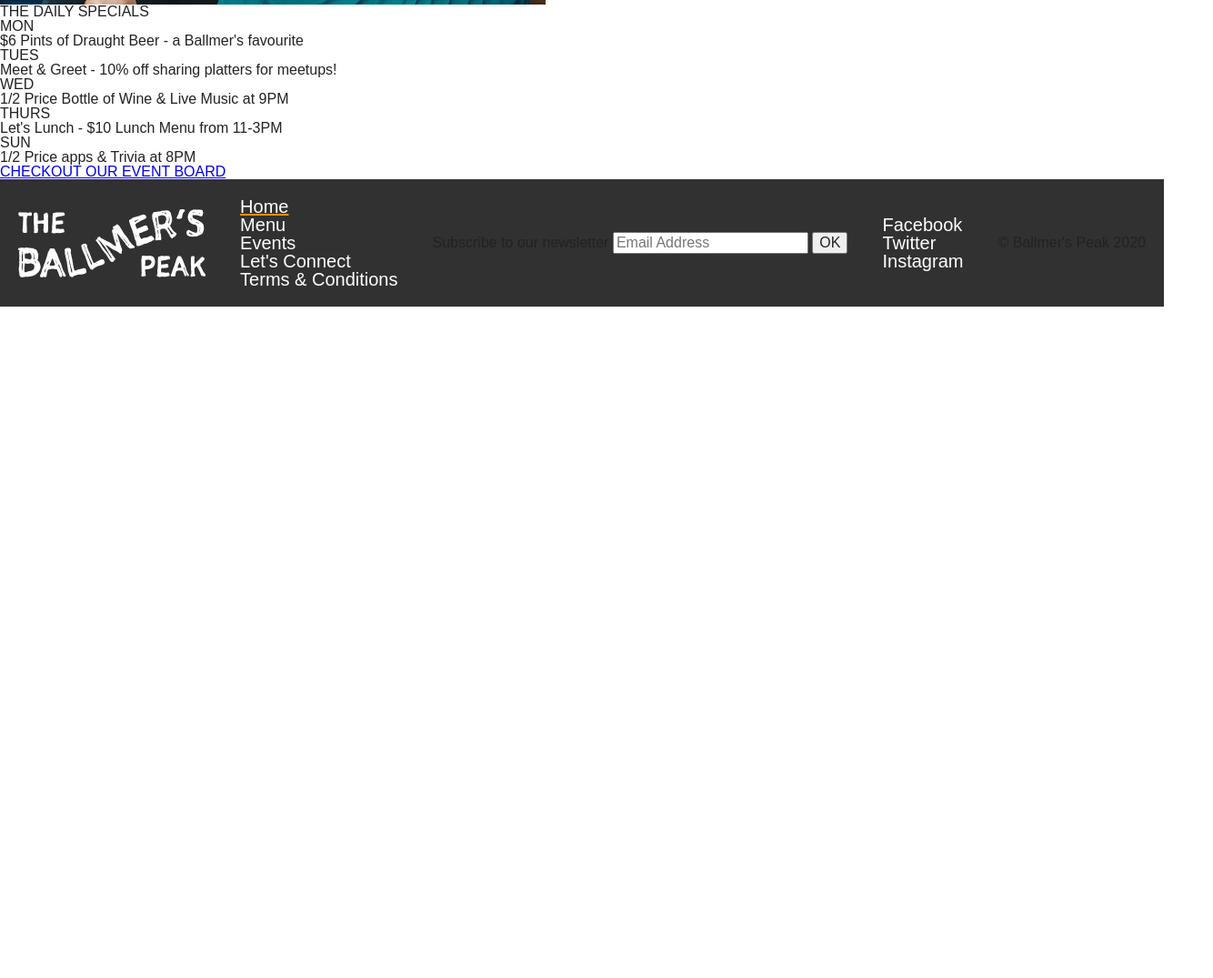
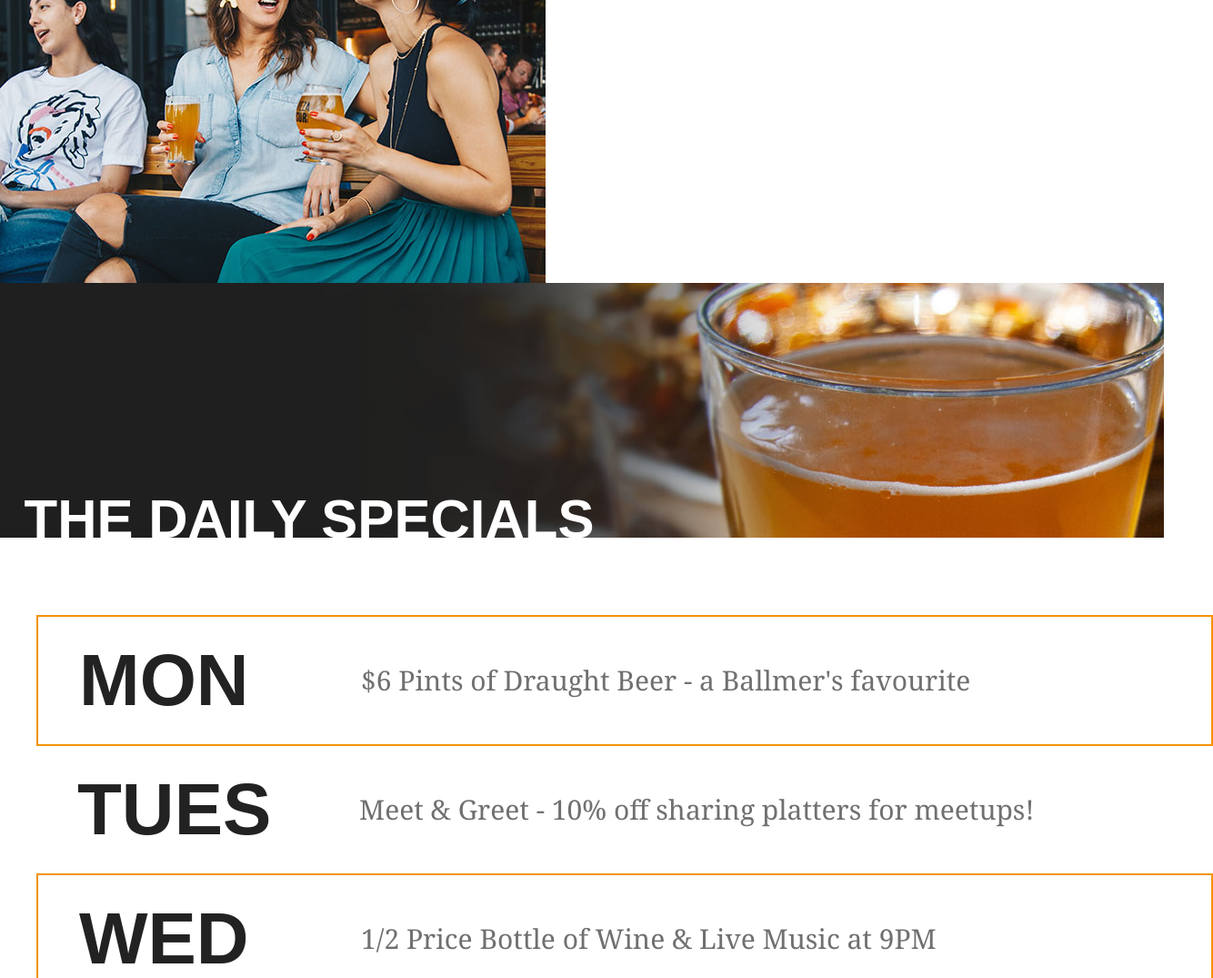
Before and after one commit to selenaelisewells/ballmers-peak, a plain HTML site: page index.html in a window 1280 px wide. Shown: the part 1580-2655 px from the top of the page at 91% size, 1334 px wide, since content can reach past the window. Before the commit the page ends 1917 px from the top, so only its background shows below. Drawn offline with Linux system fonts and the light colour scheme; files whose address does not match are found by name.

Commit message:
add daily specials flex menu

```diff
--- a/css/main.css
+++ b/css/main.css
@@ -125,14 +125,169 @@
 
 /*About Us Styles */
 
+#aboutUs h2 {
+    font-weight: bold;
+    font-size: 60px;
+    margin-top: 140px;
+}
+
+#aboutUs h3 {
+    font-size: 50px;
+    font-family: Georgia, 'Times New Roman', Times, serif;
+    color: #707070;
+}
+
+#aboutUs p {
+    font-size: 30px;
+    font-family: Georgia, 'Times New Roman', Times, serif;
+    color: #707070;
+}
+
+
+/* Styling for daily specials */
+
+#dailySpecials {
+    display: flex;
+    flex-direction: column;
+    justify-content: center;
+    align-items: center;
+}
+
+#dailySpecials ul {
+    display: flex;
+    flex-direction: column;
+    max-width: 1200px;
+    width: 100%;
+    margin-top: 85px;
+    margin-bottom: 85px;
+}
+
+#dailySpecials ul li {
+    display: flex;
+    align-items: center;
+    justify-content: flex-start;
+    width: 100%;
+    padding: 30px 45px;
+}
+
+#dailySpecials ul li:nth-child(odd) {
+    border: 2px solid #F39302;
+}
+
+.headerTitle {
+    font-size: 60px;
+    font-weight: bold;
+    text-transform: uppercase;
+    color: #fff;
+    position: absolute;
+    bottom: -10px;
+    left: calc(50% - 300px);
+    transform: translateX(-50%);
+    /* left: 10%; */
+}
+
+@media (max-width: 1200px) {
+    .headerTitle {
+        left: 50%;
+    }
+}
+
+.imageHeader {
+    position: relative;
+    background-image: url(../images/drink_banner_beer.jpg);
+    height: 280px;
+    width: 100%;
+    background-size: cover;
+}
+
+.specialsTxt {
+    font-size: 30px;
+    font-family: Georgia, 'Times New Roman', Times, serif;
+    color: #707070;
+    padding-left: 30px;
+}
+
+.specialsDay {
+    flex-basis: 280px;
+    flex-grow: 0;
+    flex-grow: 0;
+    text-transform: uppercase;
+    font-size: 80px;
+    font-weight: bold;
+}
+
+#checkoutEvents {
+    display: flex;
+    justify-content: flex-end;
+    width: 1300px;
+    padding: 25px;
+}
+
+#checkoutEvents a {
+    font-size: 30px;
+    color: #707070;
+    font-weight: bold;
+    text-decoration: none;
+}
+
+#checkoutEvents a:hover {
+    color: #F39302;
+}
+
 
 /* Footer Styling */
 
 #mainFooter {
     background-color: #313131;
+    color: #fff;
 }
 
 #footerLogo img {
     height: 75px;
     width: auto;
 }
+
+#mainFooter ul {
+    display: flex;
+    flex-direction: column;
+    justify-content: center;
+    list-style: none;
+}
+
+#mainFooter .navLink {
+    font-size: 15px;
+}
+
+#mainFooter li {
+    padding-top: 10px;
+}
+
+
+/* styling subscribe */
+
+.emailInfo {
+    display: flex;
+    flex-direction: column;
+    flex-wrap: nowrap;
+}
+
+input {
+    background-color: transparent;
+    border-radius: 4px;
+    border-color: #fff;
+    height: 40px;
+    width: 300px;
+    font-weight: bold;
+}
+
+input::placeholder {
+    padding: 20px;
+}
+
+#footerSubscribe button {
+    background-color: #F39302;
+    height: 40px;
+    width: 80px;
+    border-radius: 4px;
+    border-color: #F39302;
+}
--- a/index.html
+++ b/index.html
@@ -65,26 +65,33 @@
             <img src="images/women_beer.jpg" alt="women drinking beer" />
         </section>
         <section id="dailySpecials">
-            <h2>THE DAILY SPECIALS</h2>
+            <div class="imageHeader">
+                <h2 class="headerTitle">THE DAILY SPECIALS</h2>
+            </div>
             <ul>
-                <li>MON
-                    <p class="specialsTxt">$6 Pints of Draught Beer - a Ballmer's favourite</p>
+                <li>
+                    <span class="specialsDay">MON</span>
+                    <span class="specialsTxt">$6 Pints of Draught Beer - a Ballmer's favourite</span>
                 </li>
-                <li>TUES
-                    <p class="specialsTxt">Meet & Greet - 10% off sharing platters for meetups!</p>
+                <li>
+                    <span class="specialsDay">TUES</span>
+                    <span class="specialsTxt">Meet & Greet - 10% off sharing platters for meetups!</span>
                 </li>
-                <li>WED
-                    <p class="specialsTxt">1/2 Price Bottle of Wine & Live Music at 9PM</p>
+                <li>
+                    <span class="specialsDay">WED</span>
+                    <span class="specialsTxt">1/2 Price Bottle of Wine & Live Music at 9PM</span>
                 </li>
-                <li>THURS
-                    <p class="specialsTxt">Let's Lunch - $10 Lunch Menu from 11-3PM</p>
+                <li>
+                    <span class="specialsDay">THURS</span>
+                    <span class="specialsTxt">Let's Lunch - $10 Lunch Menu from 11-3PM</span>
                 </li>
-                <li>SUN
-                    <p class="specialsTxt">1/2 Price apps & Trivia at 8PM</p>
+                <li>
+                    <span class="specialsDay">SUN</span>
+                    <span class="specialsTxt">1/2 Price apps & Trivia at 8PM</span>
                 </li>
             </ul>
             <div id="checkoutEvents">
-                <a href="event.html">CHECKOUT OUR EVENT BOARD </a>
+                <a href="event.html">CHECKOUT OUR EVENT BOARD 🡪</a>
             </div>
         </section>
         <footer id="mainFooter">
```
